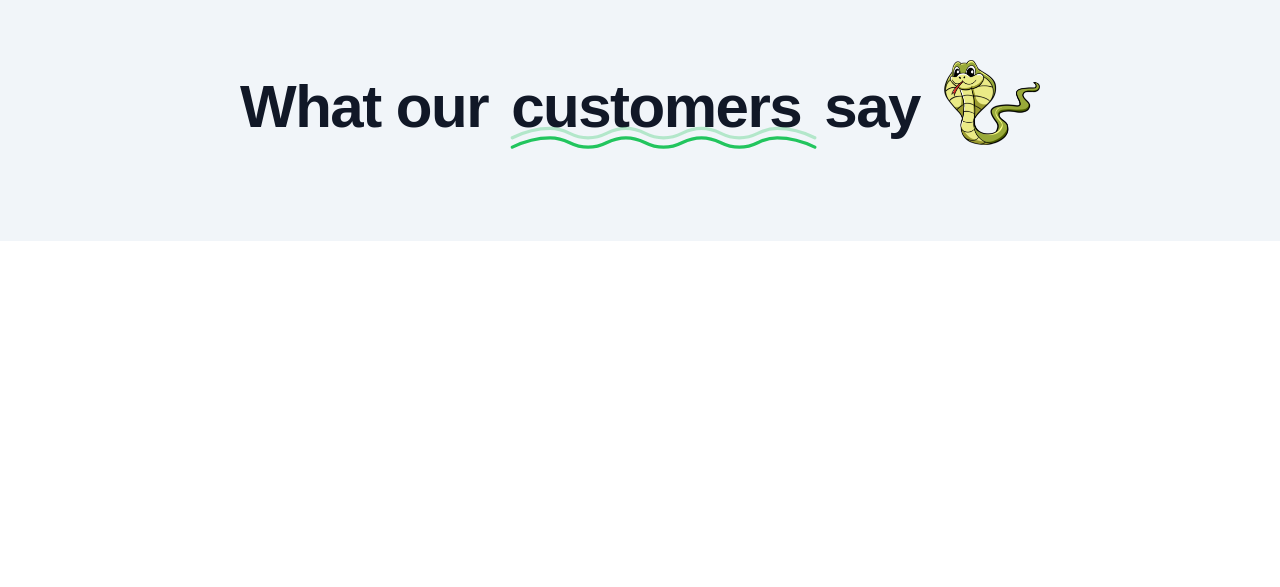
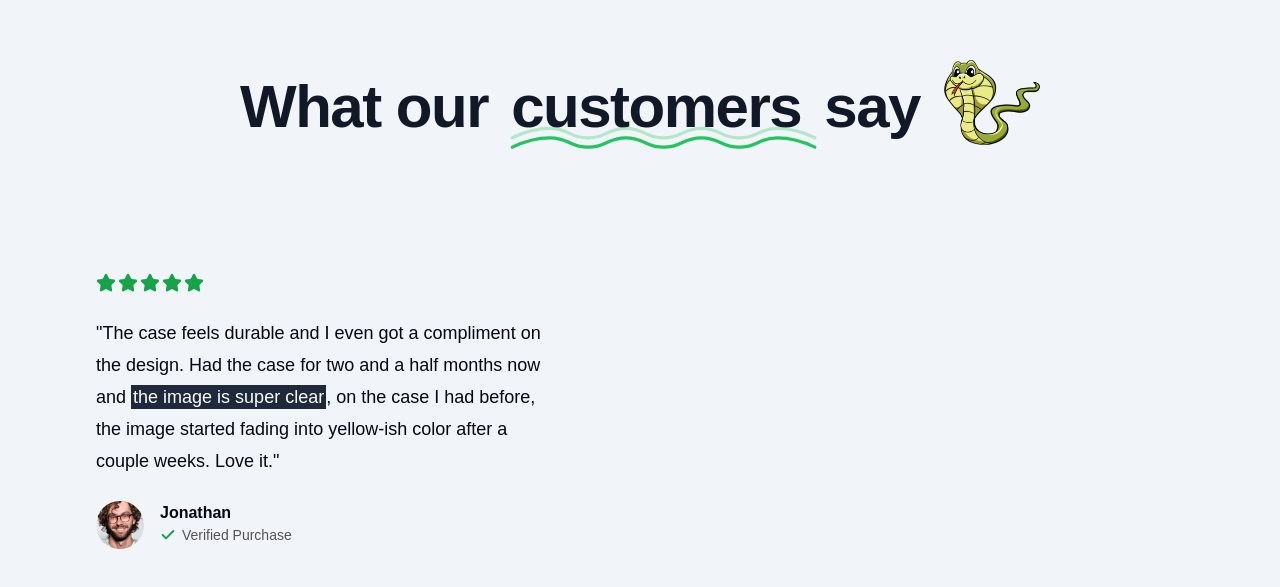
Before and after one commit to Bilshansakib/mobilecase-pro, a Next.js app: page / in a window 1280 px wide. Shown: the part 1031-1618 px from the top of the page. Before the commit the page ends 1272 px from the top, so only its background shows below. Built offline with nearby package versions, Linux system fonts and the light colour scheme; no server answers.

Commit message:
Update: first costomer review

```diff
--- a/src/app/page.tsx
+++ b/src/app/page.tsx
@@ -83,40 +83,80 @@
                 </div>
               </div>
             </div>
-
           </div>
-          <div className='col-span-full lg:col-span-1 w-full flex justify-center px-8 sm:px-16 md:px-0 mt-32 lg:mx-0 lg:mt-20 h-fit'>
-            <div className='relative md:max-w-xl'>
+          <div className="col-span-full lg:col-span-1 w-full flex justify-center px-8 sm:px-16 md:px-0 mt-32 lg:mx-0 lg:mt-20 h-fit">
+            <div className="relative md:max-w-xl">
               <img
-                src='/your-image.png'
-                className='absolute w-40 lg:w-52 left-56 -top-20 select-none hidden sm:block lg:hidden xl:block'
-                alt='some value'
+                src="/your-image.png"
+                className="absolute w-40 lg:w-52 left-56 -top-20 select-none hidden sm:block lg:hidden xl:block"
+                alt="some value"
               />
               <img
-                src='/line.png'
-                className='absolute w-20 -left-6 -bottom-6 select-none'
-                alt='some value'
+                src="/line.png"
+                className="absolute w-20 -left-6 -bottom-6 select-none"
+                alt="some value"
               />
-              <Phone className='w-64' imageSrc='/testimonials/1.jpg' />
+              <Phone className="w-64" imageSrc="/testimonials/1.jpg" />
             </div>
           </div>
         </MaxWithWrapper>
       </section>
-{/* value proposition section */}
-      <section className='bg-slate-100 grainy-dark py-24'>
-     <MaxWithWrapper  className='flex flex-col items-center gap-16 sm:gap-32'>
-     <div className='flex flex-col lg:flex-row items-center gap-4 sm:gap-6'>
-            <h2 className='order-1 mt-2 tracking-tight text-center text-balance !leading-tight font-bold text-5xl md:text-6xl text-gray-900'>
-              What our{' '}
-              <span className='relative px-2'>
-                customers{' '}
-                <Icons.Underline className='hidden sm:block pointer-events-none absolute inset-x-0 -bottom-6 text-green-500' />
-              </span>{' '}
+      {/* value proposition section */}
+      <section className="bg-slate-100 grainy-dark py-24">
+        <MaxWithWrapper className="flex flex-col items-center gap-16 sm:gap-32">
+          <div className="flex flex-col lg:flex-row items-center gap-4 sm:gap-6">
+            <h2 className="order-1 mt-2 tracking-tight text-center text-balance !leading-tight font-bold text-5xl md:text-6xl text-gray-900">
+              What our{" "}
+              <span className="relative px-2">
+                customers{" "}
+                <Icons.Underline className="hidden sm:block pointer-events-none absolute inset-x-0 -bottom-6 text-green-500" />
+              </span>{" "}
               say
             </h2>
-            <img src='/snake-2.png' className='w-24 order-0 lg:order-2' />
+            <img src="/snake-2.png" className="w-24 order-0 lg:order-2" />
           </div>
-      </MaxWithWrapper>
+          <div className="mx-auto grid max-w-2xl grid-cols-1 px-4 lg:mx-0 lg:max-w-none lg:grid-cols-2 gap-y-16">
+            <div className="flex flex-auto flex-col gap-4 lg:pr-8 xl:pr-20">
+              <div className="flex gap-0.5 mb-2">
+                <Star className="h-5 w-5 text-green-600 fill-green-600" />
+                <Star className="h-5 w-5 text-green-600 fill-green-600" />
+                <Star className="h-5 w-5 text-green-600 fill-green-600" />
+                <Star className="h-5 w-5 text-green-600 fill-green-600" />
+                <Star className="h-5 w-5 text-green-600 fill-green-600" />
+              </div>
+              <div className="text-lg leading-8">
+                <p>
+                  "The case feels durable and I even got a compliment on the
+                  design. Had the case for two and a half months now and{" "}
+                  <span className="p-0.5 bg-slate-800 text-white">
+                    the image is super clear
+                  </span>
+                  , on the case I had before, the image started fading into
+                  yellow-ish color after a couple weeks. Love it."
+                </p>
+              </div>
+              <div className="flex gap-4 mt-2">
+                <img
+                  className="rounded-full h-12 w-12 object-cover"
+                  src="/users/user-1.png"
+                  alt="user"
+                />
+                <div className="flex flex-col">
+                  <p className="font-semibold">Jonathan</p>
+                  <div className="flex gap-1.5 items-center text-zinc-600">
+                    <Check className="h-4 w-4 stroke-[3px] text-green-600" />
+                    <p className="text-sm">Verified Purchase</p>
+                  </div>
+                </div>
+              </div>
+            </div>
+          </div>
+
+          {/* second user review */}
+
+
+
+        </MaxWithWrapper>
       </section>
     </div>
   );
```
